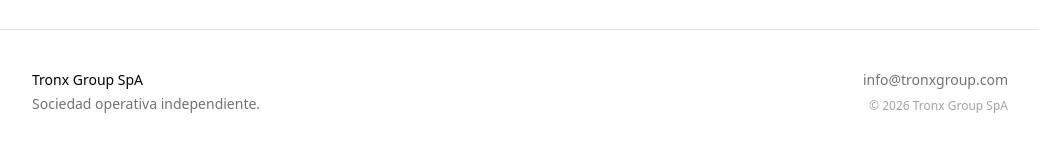
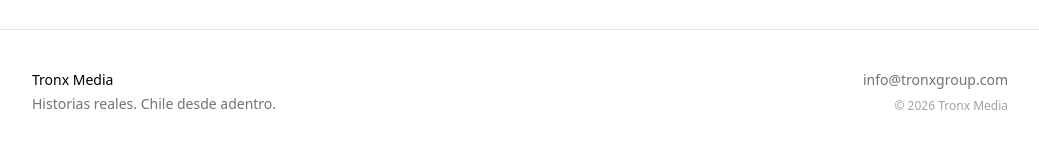
Before and after one commit to TronxGroup/tronxgroup, a Next.js app: page / in a window 1280 px wide. Shown: the part 1655-1806 px from the top of the page, without its empty margins (120-1159 px from the left). Built offline with nearby package versions, Linux system fonts and the light colour scheme.

Commit message:
Update layout.tsx

```diff
--- a/app/layout.tsx
+++ b/app/layout.tsx
@@ -13,19 +13,19 @@
 import Script from "next/script";
 
 export const metadata: Metadata = {
-  metadataBase: new URL("https://www.tronxgroup.com"),
+  metadataBase: new URL("https://www.tronxmedia.cl"),
 
   title: {
-    default: "Tronx Group SpA",
-    template: "%s | Tronx Group SpA",
+    default: "Tronx Media",
+    template: "%s | Tronx Media",
   },
 
   description:
-    "Tronx Group SpA es una sociedad operativa independiente orientada a administración y continuidad operativa.",
+    "Tronx Media es una plataforma editorial audiovisual chilena enfocada en historias reales, documentales y contenido sobre Chile desde adentro.",
 
-  applicationName: "Tronx Group SpA",
+  applicationName: "Tronx Media",
 
-  category: "Business",
+  category: "Media",
 
   alternates: {
     canonical: "/",
@@ -37,14 +37,14 @@
   },
 
   openGraph: {
-    title: "Tronx Group SpA",
+    title: "Tronx Media",
 
     description:
-      "Sociedad operativa independiente orientada a administración y continuidad operativa.",
+      "Historias reales, documentales y contenido audiovisual sobre Chile desde adentro.",
 
-    url: "https://www.tronxgroup.com",
+    url: "https://www.tronxmedia.cl",
 
-    siteName: "Tronx Group SpA",
+    siteName: "Tronx Media",
 
     type: "website",
 
@@ -55,7 +55,7 @@
         url: "/og-tronx.jpg",
         width: 1200,
         height: 630,
-        alt: "Tronx Group SpA",
+        alt: "Tronx Media",
       },
     ],
   },
@@ -63,10 +63,10 @@
   twitter: {
     card: "summary_large_image",
 
-    title: "Tronx Group SpA",
+    title: "Tronx Media",
 
     description:
-      "Sociedad operativa independiente orientada a administración y continuidad operativa.",
+      "Historias reales, documentales y contenido audiovisual sobre Chile desde adentro.",
 
     images: ["/og-tronx.jpg"],
   },
@@ -172,19 +172,26 @@
 
             "@type": "Organization",
 
-            name: "Tronx Group SpA",
+            name: "Tronx Media",
 
             legalName: "Tronx Group SpA",
 
-            url: "https://www.tronxgroup.com",
+            url: "https://www.tronxmedia.cl",
 
             logo:
-              "https://www.tronxgroup.com/logo_tronx_web.png",
+              "https://www.tronxmedia.cl/logo_tronx_web.png",
 
             description:
-              "Sociedad operativa independiente orientada a administración y continuidad operativa.",
+              "Plataforma editorial audiovisual chilena enfocada en historias reales y documentales.",
 
             email: "info@tronxgroup.com",
+
+            sameAs: [
+              "https://www.instagram.com/tronxmedia/",
+              "https://www.facebook.com/tronxmedia",
+              "https://www.tiktok.com/@tronx.media",
+              "https://youtube.com/@tronxmedia",
+            ],
 
             address: {
               "@type": "PostalAddress",
@@ -208,7 +215,7 @@
 
                 <Image
                   src="/logo_tronx_web.png"
-                  alt="Tronx Group"
+                  alt="Tronx Media"
                   fill
                   priority
                   className="object-contain"
@@ -219,7 +226,7 @@
               <div className="leading-tight">
 
                 <p className="text-xs font-semibold uppercase tracking-[0.2em]">
-                  Tronx Group
+                  Tronx Media
                 </p>
 
               </div>
@@ -234,7 +241,7 @@
               </NavLink>
 
               <NavLink href="#unidades">
-                Unidades
+                Proyectos
               </NavLink>
 
               <NavLink href="#contacto">
@@ -260,11 +267,11 @@
             <div>
 
               <p className="text-sm font-medium text-black">
-                Tronx Group SpA
+                Tronx Media
               </p>
 
               <p className="mt-1 text-sm text-neutral-500">
-                Sociedad operativa independiente.
+                Historias reales. Chile desde adentro.
               </p>
 
             </div>
@@ -279,7 +286,7 @@
               </a>
 
               <p className="mt-2 text-xs text-neutral-400">
-                © {currentYear} Tronx Group SpA
+                © {currentYear} Tronx Media
               </p>
 
             </div>
```
